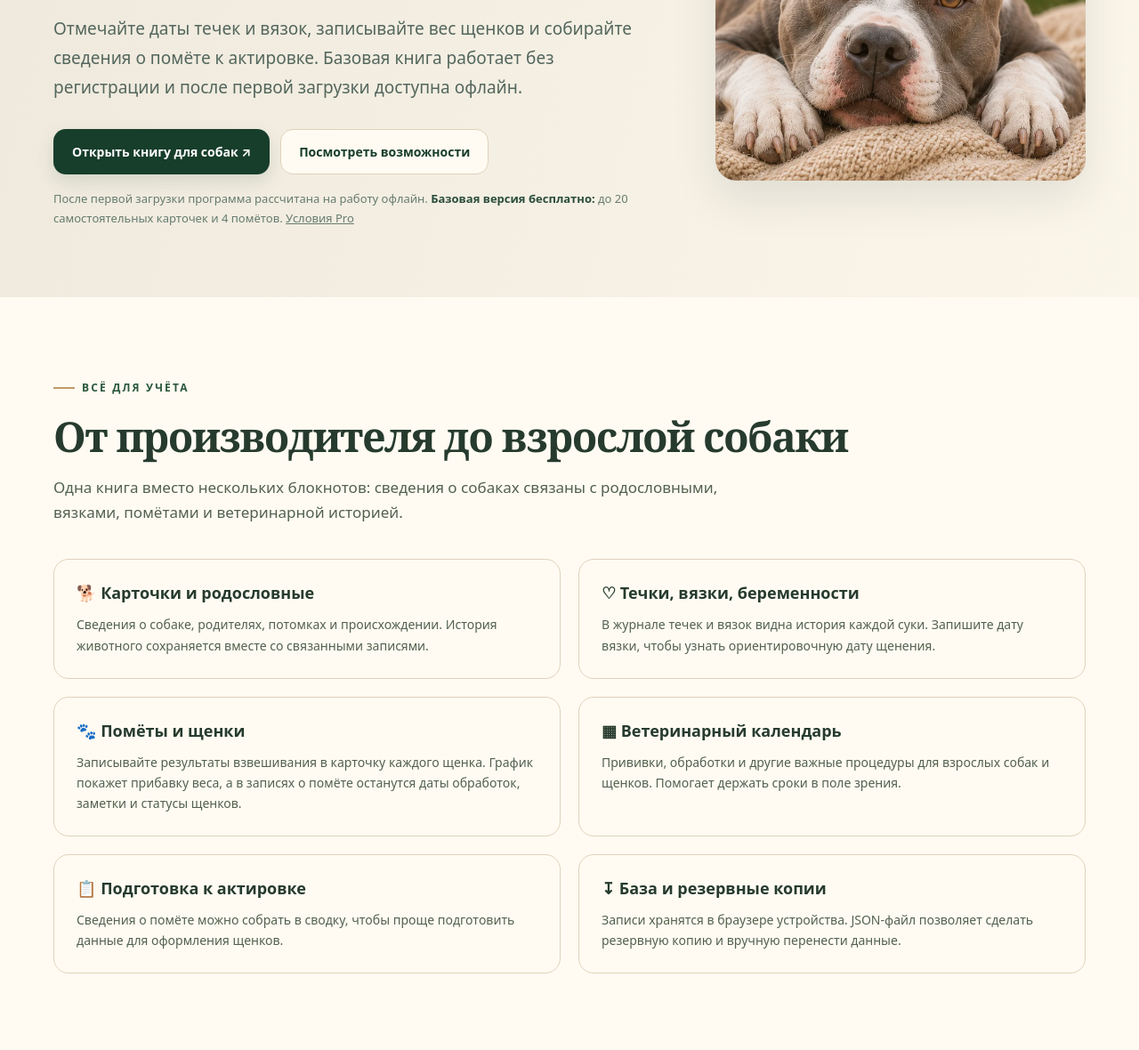
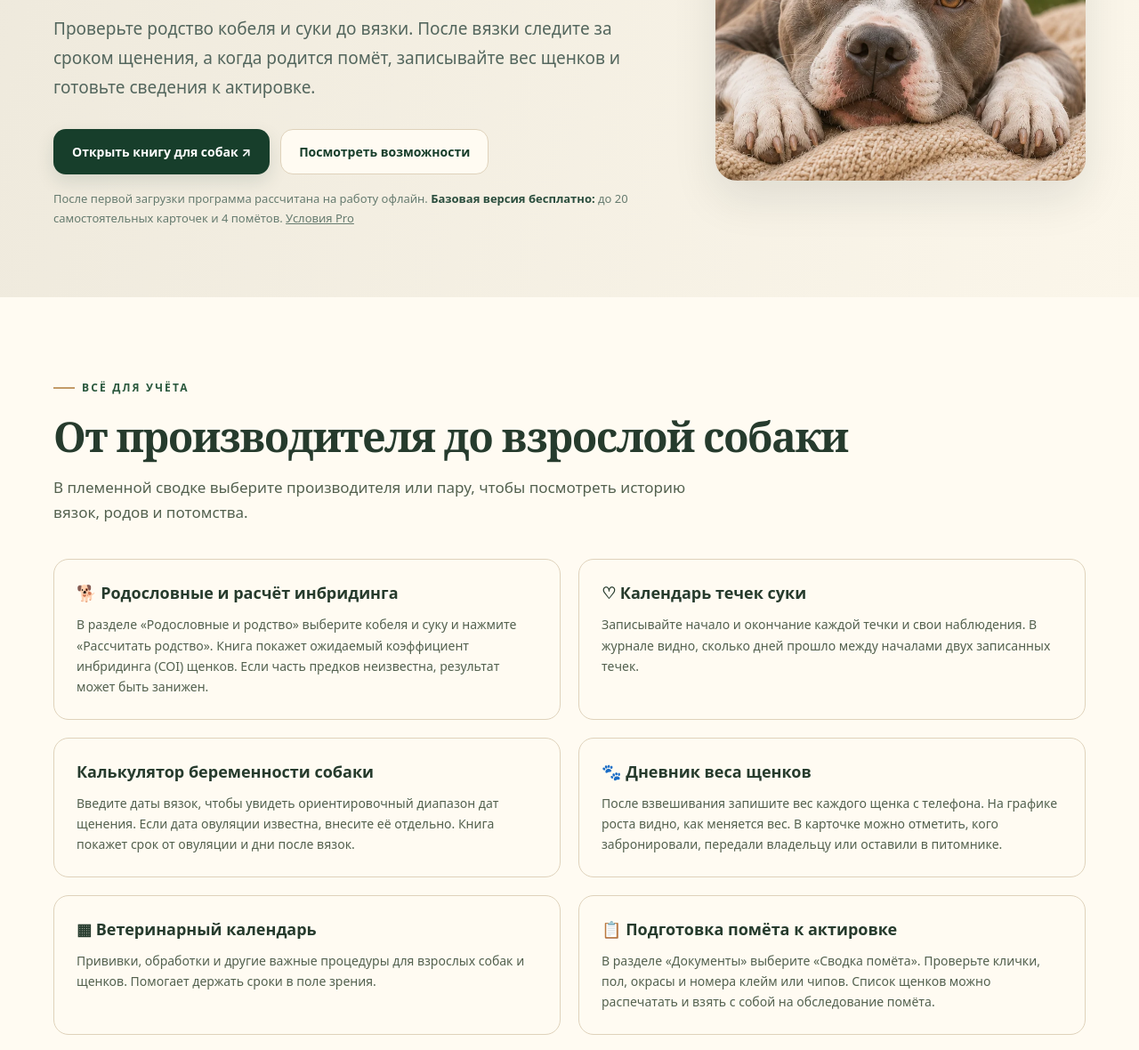
Before and after one commit to domin0nml-crypto/plemennaya-kniga-site, a plain HTML site: page dogs.html in a window 1280 px wide. Shown: the part 393-1573 px from the top of the page at 89% size. Drawn offline with Linux system fonts and the light colour scheme.

Commit message:
Описать родство пары, щенение и учёт помётов для собачьего питомника

```diff
--- a/dogs.html
+++ b/dogs.html
@@ -3,8 +3,8 @@
 <head>
 <meta charset="utf-8"><meta name="viewport" content="width=device-width, initial-scale=1">
 <title>Племенная книга для собак — родословные, вязки, щенки и веткалендарь</title>
-<meta name="description" content="Племенная книга для собак: карточки и родословные, течки, вязки, беременности, помёты, веса щенков, прививки и обработки. Офлайн после первой загрузки. Бесплатная базовая версия.">
-<meta name="keywords" content="племенная книга для собак, приложение для заводчиков собак, программа для собачьего питомника, журнал течек и вязок, учёт помётов и веса щенков">
+<meta name="description" content="Ведите календарь течек, рассчитывайте срок щенения и коэффициент инбридинга будущего помёта. Записывайте вес щенков и готовьте сводку к актировке.">
+<meta name="keywords" content="племенная книга для собак, приложение для заводчиков собак, программа для собачьего питомника, журнал течек и вязок, учёт помётов и веса щенков, калькулятор беременности собаки, расчёт коэффициента инбридинга собак, подготовка помёта к актировке">
 <meta name="theme-color" content="#183f36">
 <meta property="og:type" content="website"><meta property="og:locale" content="ru_RU"><meta property="og:title" content="Племенная книга для собак"><meta property="og:description" content="Племенной учёт собак и щенков с локальными данными и работой без постоянного интернета.">
 <meta property="og:url" content="https://breedbook.ru/dogs.html">
@@ -20,19 +20,20 @@
 </div></header>
 <main id="main">
 <section class="inner-hero"><div class="container inner-grid">
-<div><div class="breadcrumbs"><a href="./">Главная</a> / Для собак</div><p class="eyebrow">Приложение для заводчиков собак</p><h1>Племенная книга для собак</h1><p class="lead">Отмечайте даты течек и вязок, записывайте вес щенков и собирайте сведения о помёте к актировке. Базовая книга работает без регистрации и после первой загрузки доступна офлайн.</p>
+<div><div class="breadcrumbs"><a href="./">Главная</a> / Для собак</div><p class="eyebrow">Приложение для заводчиков собак</p><h1>Племенная книга для собак</h1><p class="lead">Проверьте родство кобеля и суки до вязки. После вязки следите за сроком щенения, а когда родится помёт, записывайте вес щенков и готовьте сведения к актировке.</p>
 <div class="actions"><a class="button" href="https://plemennaya-kniga-dogs-larisa.website.yandexcloud.net/#dashboard" rel="noopener noreferrer">Открыть книгу для собак ↗</a><a class="button button-light" href="#functions">Посмотреть возможности</a></div>
 <p class="note">После первой загрузки программа рассчитана на работу офлайн. <strong>Базовая версия бесплатно:</strong> до 20 самостоятельных карточек и 4 помётов. <a href="#pro">Условия Pro</a></p>
 </div><img class="edition-portrait" src="assets/dog-portrait.webp" width="800" height="710" alt="Питбуль с ушами-розочками на бежевом пледе">
 </div></section>
 <section class="section section-white" id="functions"><div class="container">
-<p class="eyebrow">Всё для учёта</p><h2>От производителя до взрослой собаки</h2><p class="section-intro" style="margin-left:0">Одна книга вместо нескольких блокнотов: сведения о собаках связаны с родословными, вязками, помётами и ветеринарной историей.</p>
+<p class="eyebrow">Всё для учёта</p><h2>От производителя до взрослой собаки</h2><p class="section-intro" style="margin-left:0">В племенной сводке выберите производителя или пару, чтобы посмотреть историю вязок, родов и потомства.</p>
 <div class="detail-grid">
-<article class="detail-card"><h3>🐕 Карточки и родословные</h3><p>Сведения о собаке, родителях, потомках и происхождении. История животного сохраняется вместе со связанными записями.</p></article>
-<article class="detail-card"><h3>♡ Течки, вязки, беременности</h3><p>В журнале течек и вязок видна история каждой суки. Запишите дату вязки, чтобы узнать ориентировочную дату щенения.</p></article>
-<article class="detail-card"><h3>🐾 Помёты и щенки</h3><p>Записывайте результаты взвешивания в карточку каждого щенка. График покажет прибавку веса, а в записях о помёте останутся даты обработок, заметки и статусы щенков.</p></article>
+<article class="detail-card"><h3>🐕 Родословные и расчёт инбридинга</h3><p>В разделе «Родословные и родство» выберите кобеля и суку и нажмите «Рассчитать родство». Книга покажет ожидаемый коэффициент инбридинга (COI) щенков. Если часть предков неизвестна, результат может быть занижен.</p></article>
+<article class="detail-card"><h3>♡ Календарь течек суки</h3><p>Записывайте начало и окончание каждой течки и свои наблюдения. В журнале видно, сколько дней прошло между началами двух записанных течек.</p></article>
+<article class="detail-card"><h3>Калькулятор беременности собаки</h3><p>Введите даты вязок, чтобы увидеть ориентировочный диапазон дат щенения. Если дата овуляции известна, внесите её отдельно. Книга покажет срок от овуляции и дни после вязок.</p></article>
+<article class="detail-card"><h3>🐾 Дневник веса щенков</h3><p>После взвешивания запишите вес каждого щенка с телефона. На графике роста видно, как меняется вес. В карточке можно отметить, кого забронировали, передали владельцу или оставили в питомнике.</p></article>
 <article class="detail-card"><h3>▦ Ветеринарный календарь</h3><p>Прививки, обработки и другие важные процедуры для взрослых собак и щенков. Помогает держать сроки в поле зрения.</p></article>
-<article class="detail-card"><h3>📋 Подготовка к актировке</h3><p>Сведения о помёте можно собрать в сводку, чтобы проще подготовить данные для оформления щенков.</p></article>
+<article class="detail-card"><h3>📋 Подготовка помёта к актировке</h3><p>В разделе «Документы» выберите «Сводка помёта». Проверьте клички, пол, окрасы и номера клейм или чипов. Список щенков можно распечатать и взять с собой на обследование помёта.</p></article>
 <article class="detail-card"><h3>↧ База и резервные копии</h3><p>Записи хранятся в браузере устройства. JSON-файл позволяет сделать резервную копию и вручную перенести данные.</p></article>
 </div></div></section>
 <section class="section" id="help"><div class="container split">
```
Also changed, not shown: 1 other file.
